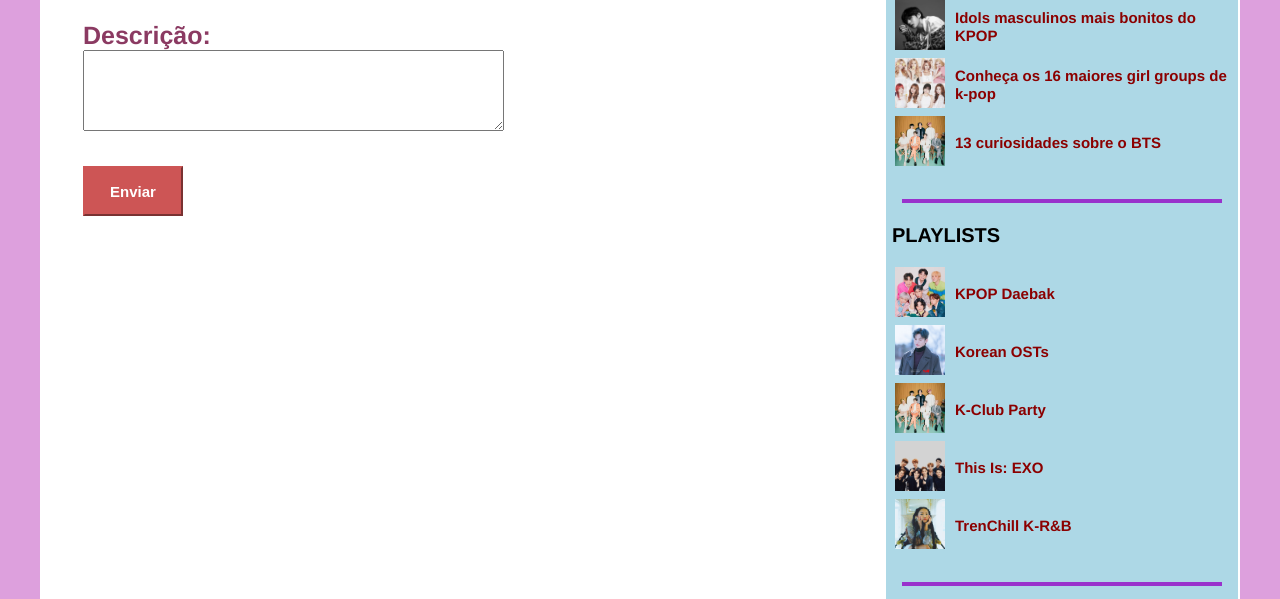
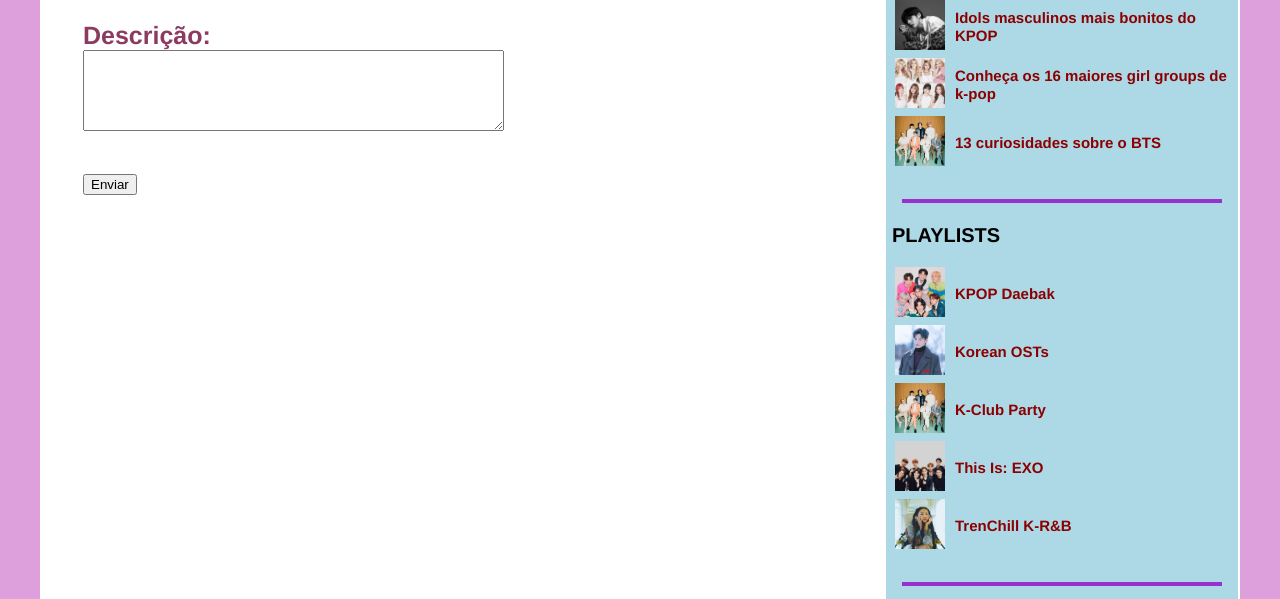
Before and after one commit to Elianadasilva/kpopnews.github.io, a plain HTML site: page contato.html in a window 1280 px wide. Shown: the part 824-1423 px from the top of the page. Drawn offline with Linux system fonts and the light colour scheme.

Commit message:
Add files via upload

```diff
--- a/contato.html
+++ b/contato.html
@@ -47,11 +47,10 @@
 			  			<input type="text" id="assunto" name="assunto" size="48"><br><br>
 			  			<label for="descr">Descrição:</label><br>
 			  			<textarea name="message" rows="5" cols="50"></textarea><br><br>
+						<input type="submit" value="Enviar"  class="botao">
 					</form>
 				</div>
-				<div id="caixa_botao">
-					<input type="submit" value="Enviar" id="botao">
-				</div>
+
 
 			</td>
 
```
